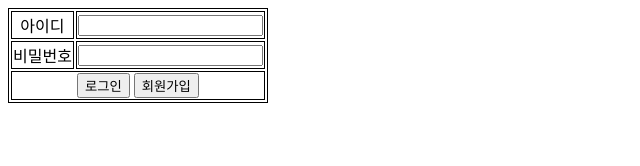
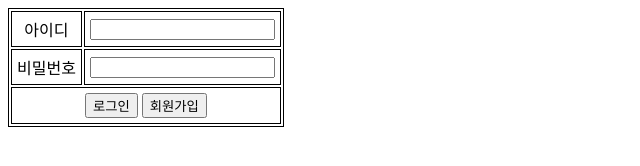
Before and after one commit to ot8415/my-first-git, a plain HTML site: page index.html in a window 1280 px wide. Shown: the whole page, without its empty margins (0-640 px from the left). Drawn offline with Linux system fonts and the light colour scheme.

Commit message:
td,th 패딩 추가

```diff
--- a/index.css
+++ b/index.css
@@ -4,3 +4,6 @@ table,td{
 td{
     text-align: center;
 }
+td ,th{
+    padding: 5px;
+}
```
